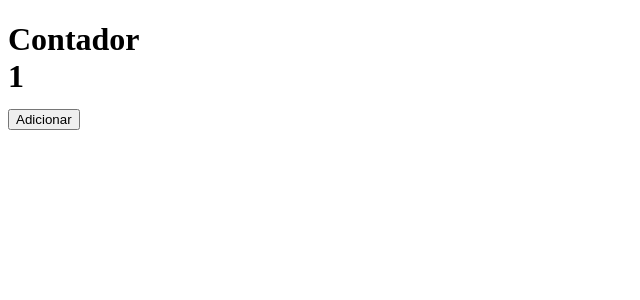
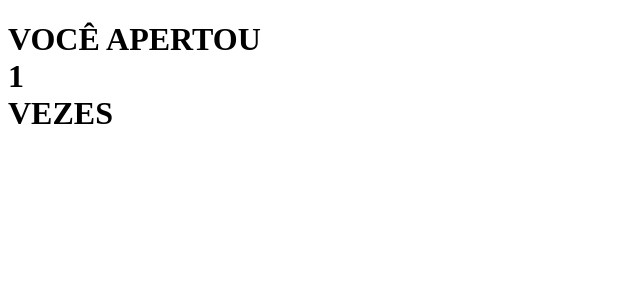
Before and after one commit to FelipeBMN/vercel, a Next.js app: page / in a window 1280 px wide. Shown: the top 300 px of the page, without its empty margins (0-640 px from the left). Built offline with nearby package versions, Linux system fonts and the light colour scheme.

Commit message:
Update index.js

```diff
--- a/pages/index.js
+++ b/pages/index.js
@@ -3,7 +3,7 @@ import { useState } from 'react';
 function Home() {
     return (
         <div script="align:left;">
-            <h1>Contador  <Contador /></h1>
+            <h1>VOCÊ APERTOU  <Contador /> VEZES</h1>
         </div>
     )
 }
@@ -16,10 +16,7 @@ function Contador() {
     }
 
     return (
-        <div>
-            <div>{contador}</div>
-            <button onClick={adicionarContador}>Adicionar</button>
-        </div>
+         <div>{contador}</div>
     )
 }
 
```
